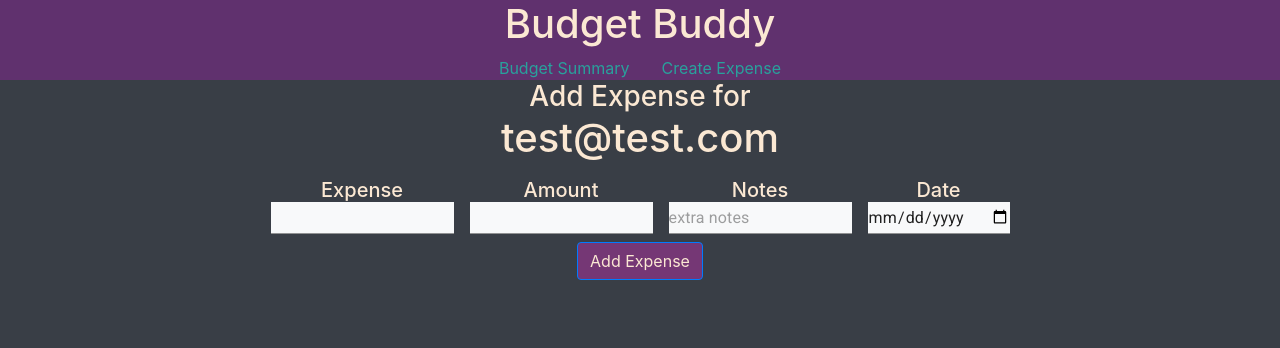
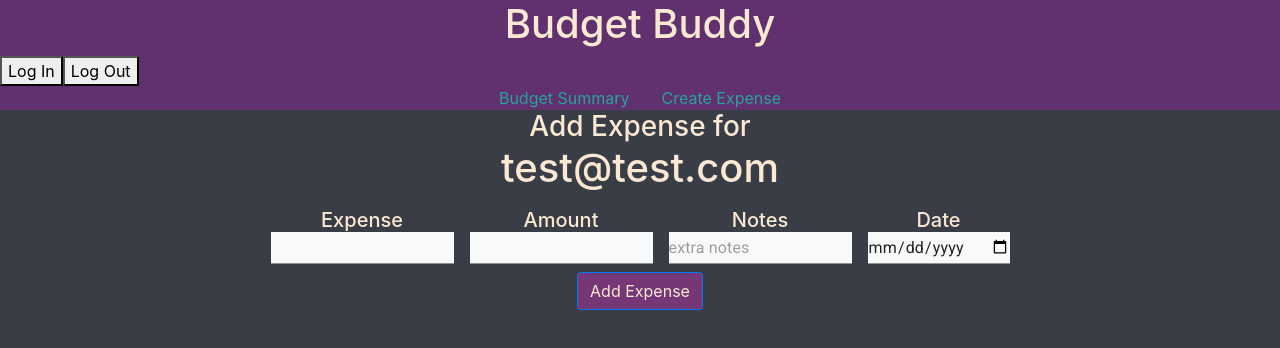
Before and after one commit to dariquewarren/BudgetAssistant, a React (Create React App) app: page /create in a window 1280 px wide. Shown: the top 348 px of the page. Built offline with nearby package versions, Linux system fonts and the light colour scheme.

Commit message:
added login and logut buttn to header

```diff
--- a/src/components/header.js
+++ b/src/components/header.js
@@ -1,14 +1,17 @@
 import React from 'react'
 import { NavLink} from 'react-router-dom'
 import Profile from '../components/profile'
+import LoginButton from '../components/loginButton'
+import LogoutButton from '../components/logoutButton'
 
 
 const Header = ()=> (
 
     <header style={{backgroundColor: '#60316e'}}>
-    <Profile/>
+
     <h1 style={{color:'#fbe8d3'}} className='text-center'>Budget Buddy</h1>
-
+    <LoginButton/>
+    <LogoutButton/>
  <div className='text-center' >
  <NavLink to="/" style={{color: '#29a19c', margin: '1rem'}} exact={true}>Budget Summary</NavLink>
  <NavLink to="/create" style={{color: '#29a19c', margin: '1rem'}} >Create Expense</NavLink>
```
